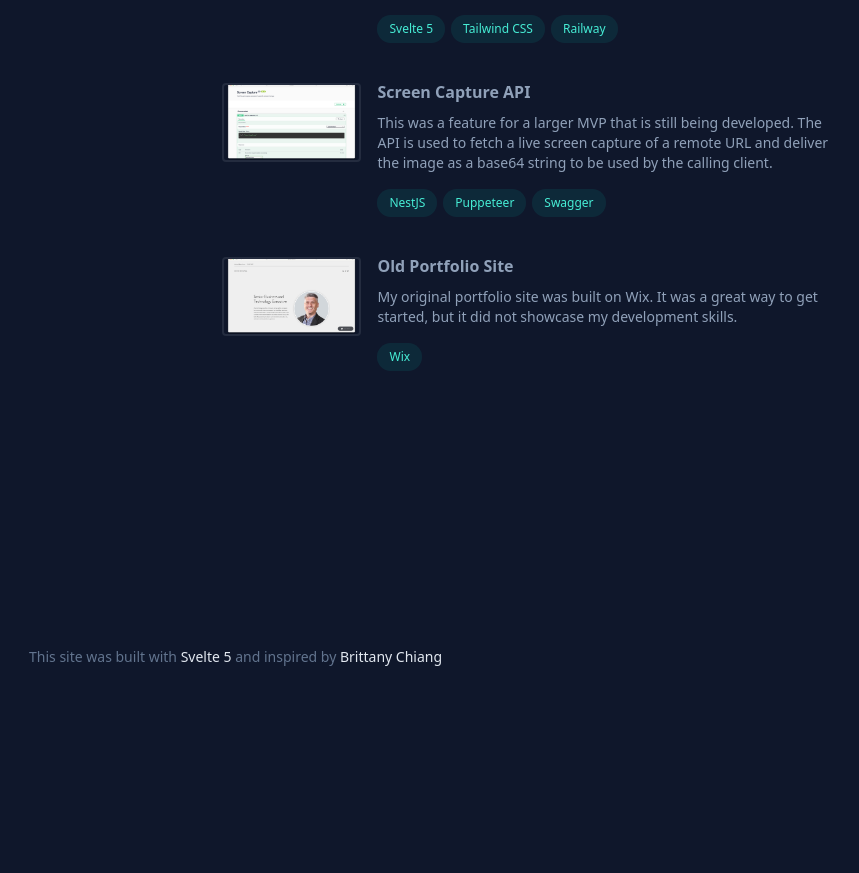
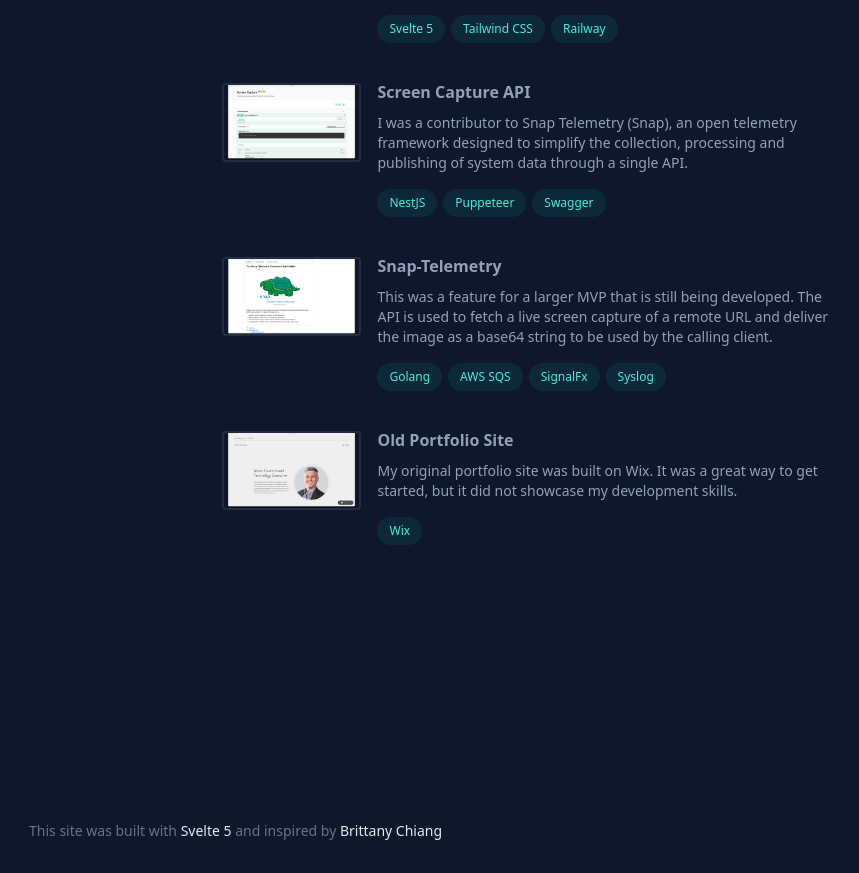
Before and after one commit to dishmael/my-portfolio-site, a SvelteKit app: page / in a window 1280 px wide. Shown: the part 2896-3769 px from the top of the page, without its empty margins (403-1262 px from the left). Before the commit the page ends 3595 px from the top, so only its background shows below. Built offline with nearby package versions, Linux system fonts and the light colour scheme.

Commit message:
Added Snap Telemtry to projects

```diff
--- a/src/routes/+page.svelte
+++ b/src/routes/+page.svelte
@@ -218,6 +218,16 @@
 					skills={['NestJS', 'Puppeteer', 'Swagger']}
 				>
 					<p>
+						I was a contributor to Snap Telemetry (Snap), an open telemetry framework designed to
+						simplify the collection, processing and publishing of system data through a single API.
+					</p>
+				</ProjectCard>
+				<ProjectCard
+					heading="Snap-Telemetry"
+					imgSrc="/images/snap-telemetry.png"
+					skills={['Golang', 'AWS SQS', 'SignalFx', 'Syslog']}
+				>
+					<p>
 						This was a feature for a larger MVP that is still being developed. The API is used to
 						fetch a live screen capture of a remote URL and deliver the image as a base64 string to
 						be used by the calling client.
```
Also changed, not shown: static/images/snap-telemetry.png (added).
